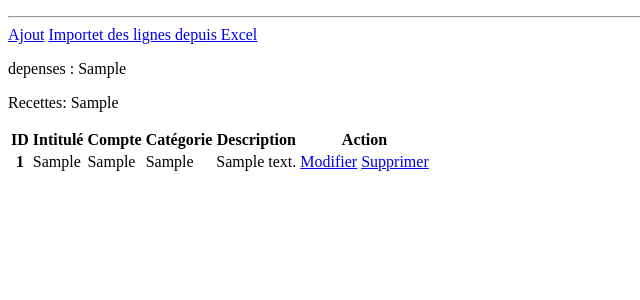
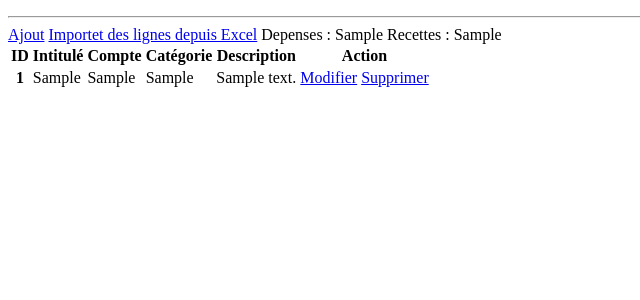
Before and after one commit to Bulangalire/SGB-UL, a Symfony app: template templates/sgb/LigneBudgetaire/lignebudgetaireoverview.html.twig in a window 1280 px wide. Shown: the part 168-468 px from the top of the page, without its empty margins (0-640 px from the left). Run offline with Twig, Linux system fonts and the light colour scheme; the template is opened without the code that fills it: most values are stand-ins (such as "Sample title", 1, 10 or a date in 2020); some libraries are stand-ins or nearby versions.

Commit message:
changes from 31/10/2018

```diff
--- a/src/Controller/SgbController.php
+++ b/src/Controller/SgbController.php
@@ -57,6 +57,7 @@ class SgbController extends AbstractController
         // Trouver toutes les lignes portant cette Intitule
        // $ligneRecette = $repository->findByCategorieLigne("Recette");
         //$ligneDepense = $repository->findByCategorieLigne("Depense");
+       dump($request);
         $ligneRecette=$this->getDoctrine()->getRepository("\App\Entity\LigneBudgetaire")->findByCategorieLigne("Recette");
         $ligneDepense=$this->getDoctrine()->getRepository("\App\Entity\LigneBudgetaire")->findByCategorieLigne("Depense");
         // Trouver toutes les lignes
--- a/templates/sgb/LigneBudgetaire/lignebudgetaireoverview.html.twig
+++ b/templates/sgb/LigneBudgetaire/lignebudgetaireoverview.html.twig
@@ -9,7 +9,8 @@
 
 <a type="submit" href="{{path('sgb_create')}}" class="btn btn-primary" >Ajout</a>
 <a type="submit" href="{{path('sgb_excelimport')}}" class="btn btn-primary" >Importet des lignes depuis Excel</a>
-<p class="btn btn-primary" >depenses : {{ligneDepense}}</p><p class="btn btn-primary">Recettes: {{ligneRecette}}</p>
+<a type="submit" name="trierdepenses" class="btn btn-success" >Depenses : {{ligneDepense}}</a>
+<a type="submit" name="trierRecette" class="btn btn-success">Recettes : {{ligneRecette}}</a>
 <table class="table table-hover">
   <thead>
     <tr>
```
